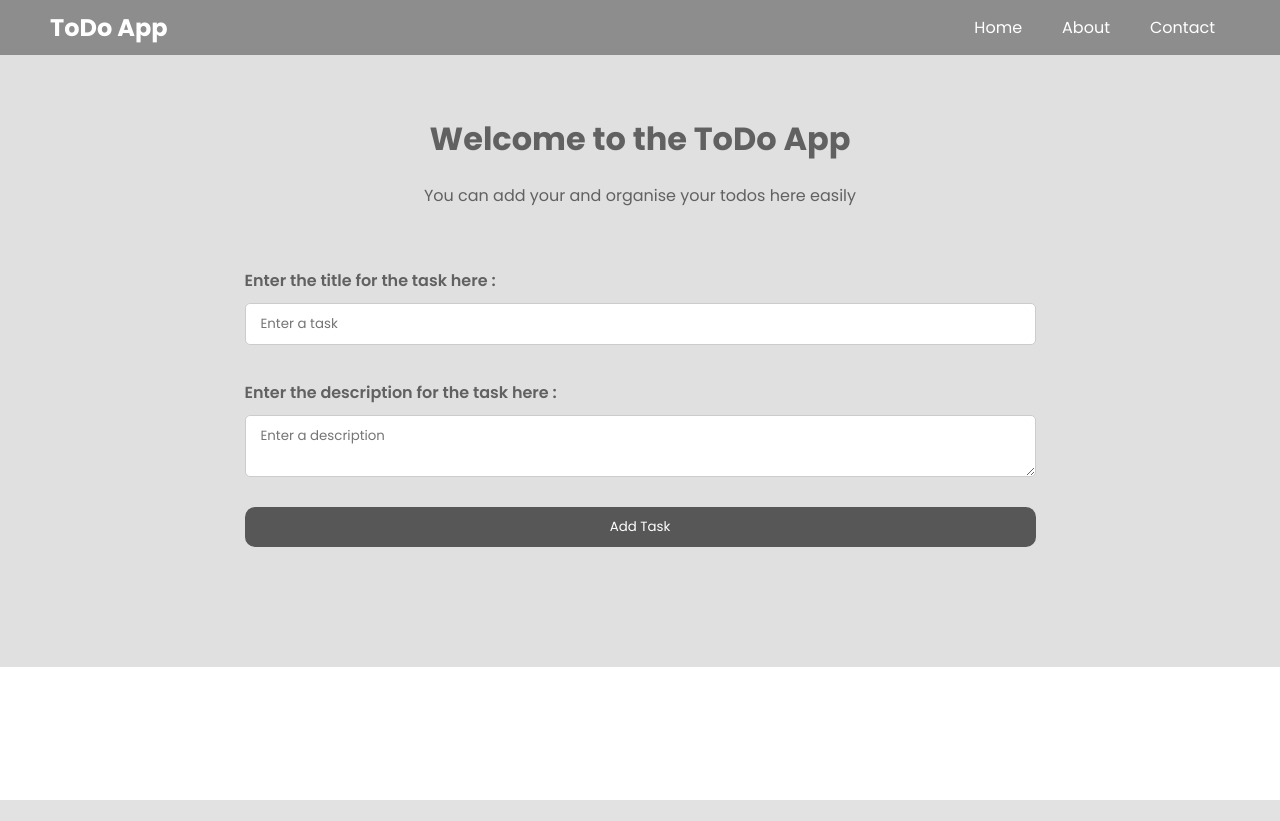
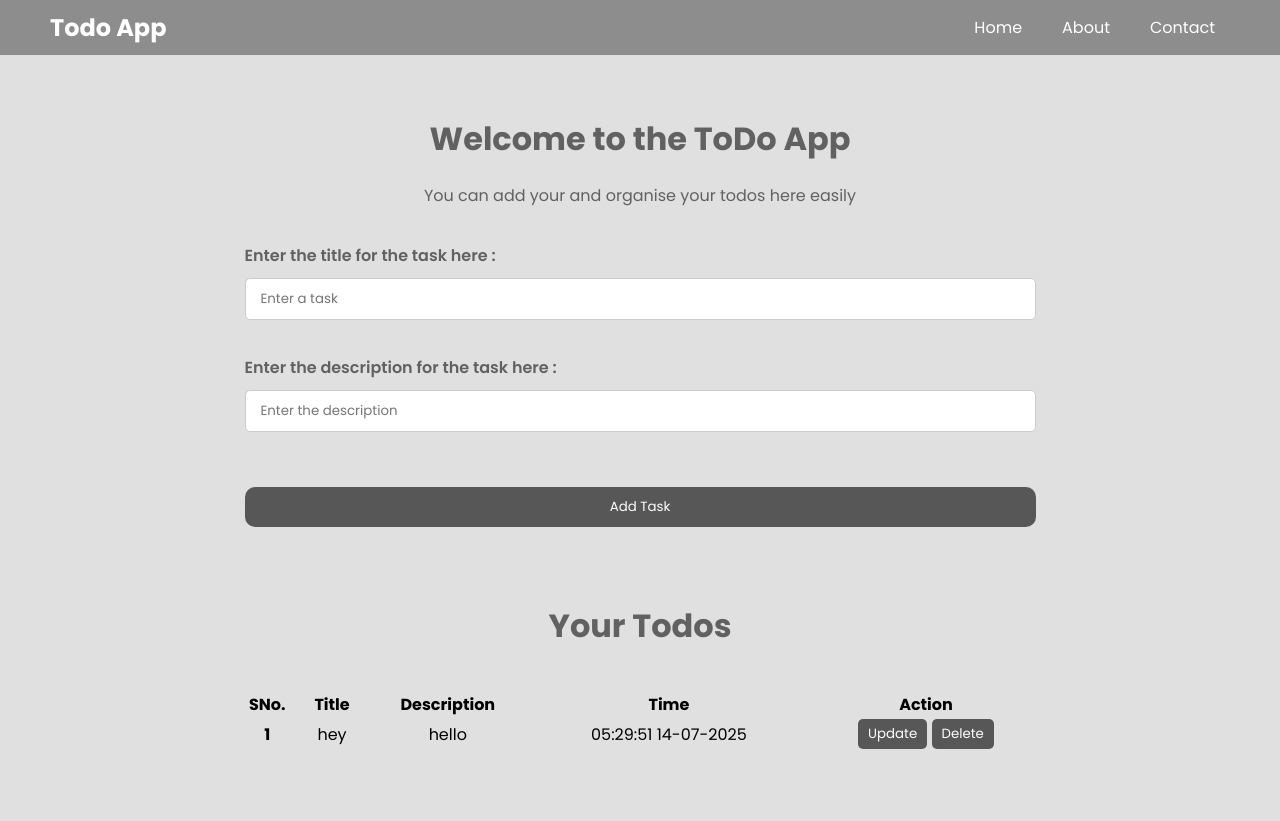
Before and after one commit to monkeyrocks785/ToDo-App, a Flask app: page / in a window 1280 px wide. Before the commit the page ends 800 px from the top, so only its background shows below. Run offline with Flask 3, Linux system fonts and the light colour scheme; data comes from the database, SQL or seed files in the repository; both versions use the stored data as it was after the commit; some web fonts are replaced.

Commit message:
final todo app completed

```diff
--- a/app.py
+++ b/app.py
@@ -18,24 +18,39 @@ class Todo(db.Model):
     def __repr__(self) -> str:
         return f"{self.id} - {self.title}"
 
-@app.route('/')
+@app.route('/', methods = ['GET', 'POST'])
 def home():
     if request.method == 'POST':
-        try:
-            todo = Todo()
-            todo.title = request.form['title']
-            todo.desc = request.form['desc']
-            db.session.add(todo)
-            db.session.commit()
-        except Exception as e:
-            print(f"Error adding todo: {e}")
-    return render_template('index.html')
+        todo = Todo()
+        todo.title = request.form['title']
+        todo.desc = request.form['desc']
+        db.session.add(todo)
+        db.session.commit()
+    todo = Todo.query.all()
+    return render_template('index.html', todos = todo)
 
-@app.route('/add', methods=['GET','POST'])
-def add():
-    todo = Todo.query.all()
-    print(todo)
-    return "hey"
+@app.route('/delete/<int:todo_id>')
+def delete(todo_id):
+    todo = Todo.query.filter_by(id = todo_id).first()
+    db.session.delete(todo)
+    db.session.commit()
+    return redirect('/')
+
+@app.route('/update/<int:todo_id>', methods = ['GET', 'POST'])
+def update(todo_id):
+    if request.method == 'POST':
+        title = request.form['title']
+        desc = request.form['desc']
+        todo = Todo.query.get(todo_id)
+        if not todo:
+            return "Todo not found", 404
+        todo.title = title
+        todo.desc = desc
+        db.session.add(todo)
+        db.session.commit()
+        return redirect('/')
+    todo = Todo.query.filter_by(id = todo_id).first()
+    return render_template('update.html', todo = todo)
 
 if __name__ == '__main__':
     with app.app_context():
--- a/static/css/styles.css
+++ b/static/css/styles.css
@@ -19,6 +19,11 @@ nav {
     justify-content: space-between;
     align-items: center;
     padding: 10px 50px;
+}
+
+nav h1 a {
+    text-decoration: none;
+    color: white;
 }
 
 nav ul {
@@ -55,24 +60,24 @@ nav ul li a:hover {
     color: #616161;
 }
 
-.content h1{
+.content h1 {
     margin: 10px 0;
 }
 
-.content p{
+.content p {
     margin: 10px 0;
 }
 
 .content form {
     width: 70%;
-    margin: 50px 0;
+    margin: 25px 0;
     display: flex;
     justify-content: center;
     align-items: flex-start;
     flex-direction: column;
 }
 
-form input, form textarea{
+form input {
     width: 100%;
     padding: 10px 15px;
     border: 1px solid #ccc;
@@ -80,7 +85,7 @@ form input, form textarea{
     margin: 10px 0;
 }
 
-form label{
+form label {
     font-weight: 600;
 }
 
@@ -93,3 +98,49 @@ form button {
     background-color: #575757;
     margin: 20px 0;
 }
+
+.content .tasks {
+    width: 90%;
+    margin: 20px 0;
+    display: flex;
+    justify-content: center;
+    align-items: center;
+    flex-direction: column;
+    gap: 30px;
+}
+
+.tasks h1 {
+    width: 100%;
+    text-align: center;
+}
+
+.tasks h2 {
+    width: 50%;
+    text-align: center;
+    margin: 20px 0;
+    background-color: #707070;
+    color: white;
+    border-radius: 10px;
+    padding: 10px 50px;
+    font-weight: 300;
+}
+
+.tasks table {
+    width: 80%;
+    text-align: center;
+}
+
+.tasks table td button {
+    padding: 5px 10px;
+    border: none;
+    border-radius: 5px;
+    color: white;
+    background-color: #575757;
+    cursor: pointer;
+    transition: all 0.5s ease-in-out;
+}
+
+.tasks table td button a {
+    text-decoration: none;
+    color: white;
+}
--- a/templates/base.html
+++ b/templates/base.html
@@ -9,7 +9,7 @@
 
 <body>
     <nav>
-        <h1>ToDo App</h1>
+        <h1><a href="/">Todo App</a></h1>
         <ul>
             <li><a href="/">Home</a></li>
             <li><a href="/about">About</a></li>
--- a/templates/index.html
+++ b/templates/index.html
@@ -10,10 +10,35 @@
         <label for="title">Enter the title for the task here : </label>
         <input type="text" name="title" placeholder="Enter a task"><br>
         <label for="desc">Enter the description for the task here : </label>
-    <textarea name="desc" placeholder="Enter a description"></textarea>
+        <input type="text" name="desc" placeholder="Enter the description"><br>
         <button type="submit">Add Task</button>
     </form>
-
-
-
+    <div class="tasks">
+        <h1>Your Todos</h1>
+        {% if todos|length == 0 %}
+        <h2>No tasks available</h2>
+        {% else %}
+        <table>
+            <tr>
+                <th>SNo.</th>
+                <th>Title</th>
+                <th>Description</th>
+                <th>Time</th>
+                <th>Action</th>
+            </tr>
+            {% for t in todos %}
+            <tr>
+                <th>{{ loop.index }}</th>
+                <td>{{ t.title }}</td>
+                <td>{{ t.desc }}</td>
+                <td>{{ t.time.strftime("%H:%M:%S %d-%m-%Y") }}</td>
+                <td>
+                    <button><a href="/update/{{ t.id }}">Update</a></button>
+                    <button><a href="/delete/{{ t.id }}">Delete</a></button>
+                </td>
+            </tr>
+            {% endfor %}
+        </table>
+        {% endif %}
+    </div>
     {% endblock %}
```
Also changed, not shown: templates/update.html (added, +14 -0 lines), todo.db. Lines whose indentation alone changed are shown as unchanged.
